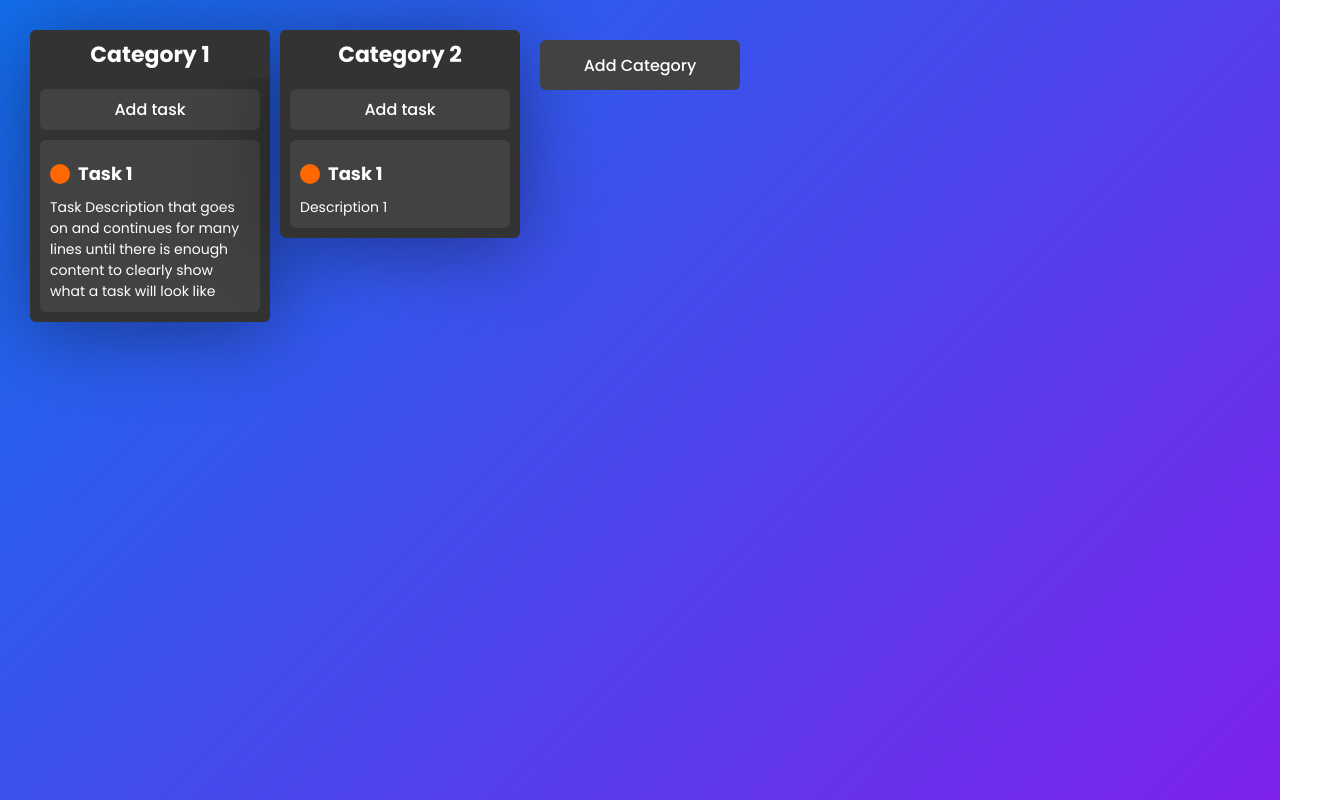
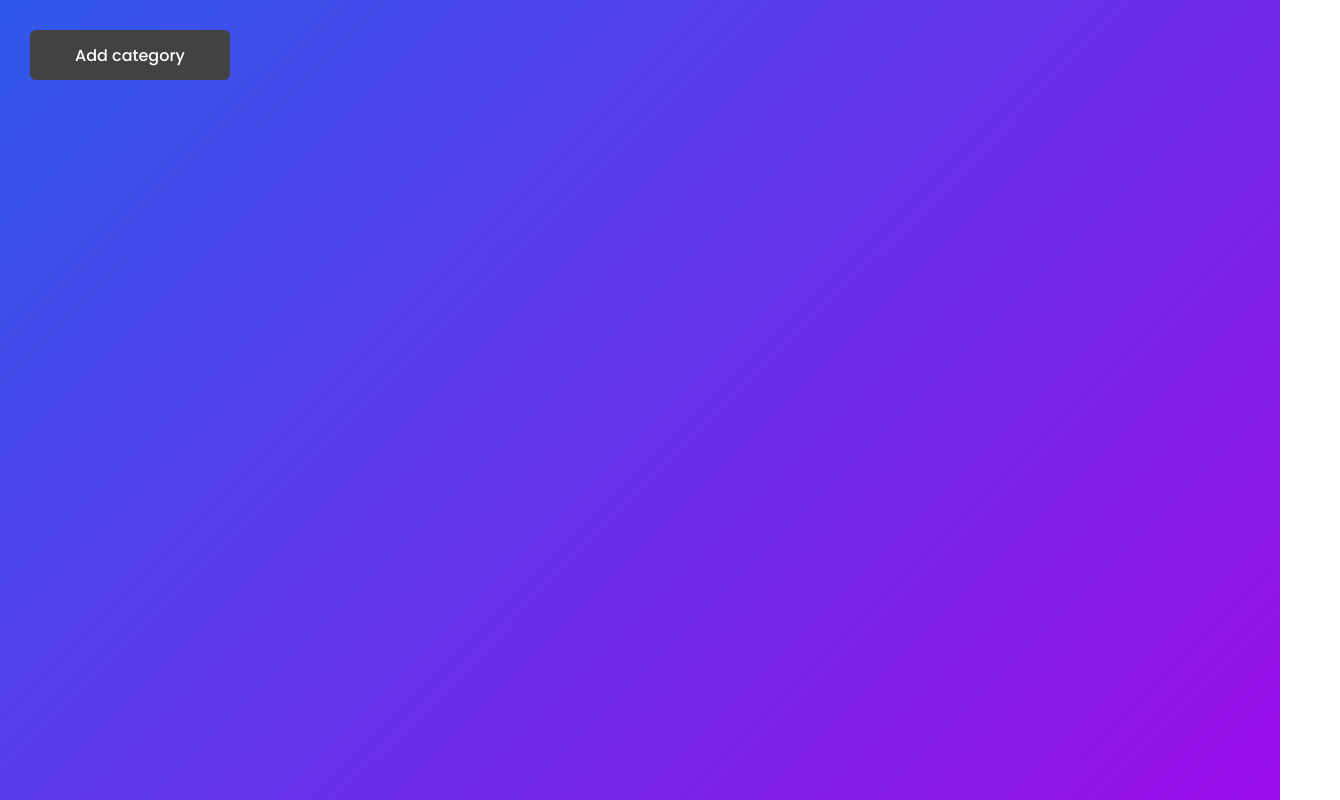
Before and after one commit to Vancouver-Shackers/student-tasker, a React (Create React App) app in the folder frontend/: page / in a window 1280 px wide. Shown: the whole page, 1340 px wide, since content can reach past the window. Built offline with nearby package versions, Linux system fonts and the light colour scheme.

Commit message:
Completed UI styling, started on editables

```diff
--- a/frontend/src/App.css
+++ b/frontend/src/App.css
@@ -1,15 +1,25 @@
 @import url("https://fonts.googleapis.com/css2?family=Poppins:wght@100;200;300;400;500;600;700;800;900&display=swap");
 html,
 body,
-        #root {
-            width: 100vw;
-            height: 100vh;
+#root {}
+
+#root::-webkit-scrollbar {
+    display: none;
+    scrollbar-width: none;
 }
 
 .app {
-            width: 100%;
-            height: 100%;
     /* background-color: white; */
+}
+
+@keyframes animateGradient {
+    0% {}
+    50% {
+        background-position-x: 100%;
+    }
+    100% {
+        background-position-x: 0%;
+    }
 }
 
 @font-face {
@@ -27,6 +37,7 @@
 *::-webkit-scrollbar {
     width: 14px;
     background: #424242;
+    height: 0;
 }
 
 *::-webkit-scrollbar-thumb {
@@ -72,29 +83,34 @@
     font-size: 16px;
 }
 
+.background {
+    background: linear-gradient(135deg, #007bec 0%, #ad00ea 100%);
+    animation: animateGradient 5s infinite;
+    background-size: 200% 100%;
+    position: fixed;
+    top: 0;
+    left: 0;
+    bottom: 0;
+    right: 0;
+}
+
 .taskManagerParent {
     position: absolute;
     top: 0;
+    bottom: 0;
     left: 0;
-            right: 0;
-            bottom: 0;
+    padding: 30px;
     display: flex;
     align-items: flex-start;
     gap: 10px;
-            padding: 30px;
-            background: linear-gradient(135deg, #007bec 0%, #ad00ea 100%);
-            background-size: 200% 100%;
-            animation: animateGradient 5s infinite;
+    min-width: 100%;
+    max-height: 100%;
+    overflow-x: scroll;
+    overflow-y: hidden;
 }
 
-        @keyframes animateGradient {
-            0% {}
-            50% {
-                background-position-x: 100%;
-            }
-            100% {
-                background-position-x: 0%;
-            }
+.taskManagerParent::-webkit-scrollbar {
+    display: none;
 }
 
 .category {
@@ -105,6 +121,7 @@
     max-height: 100%;
     overflow-y: auto;
     position: relative;
+    width: 250px;
 }
 
 .categoryHeader {
@@ -114,7 +131,7 @@
     top: 0;
     z-index: 1;
     background-color: #333333;
-            padding: 8px 0;
+    padding: 8px 12px;
 }
 
 .categoryContent {
@@ -128,7 +145,6 @@
     display: flex;
     flex-direction: column;
     background: #424242;
-            width: 200px;
     padding: 10px;
     border-radius: 6px;
     cursor: pointer;
@@ -155,6 +171,8 @@
 
 .taskDescription {
     font-size: 14px;
+    height: fit-content;
+    overflow: hidden;
 }
 
 .ascend {
--- a/frontend/src/App.tsx
+++ b/frontend/src/App.tsx
@@ -6,33 +6,33 @@ import Category, { CategoryProps } from "./Components/Category";
 
 const App = () => {
   const [categories, setCategories] = React.useState<CategoryProps[]>([
-    {
-      name: "Category 1",
-      tasks: [
-        {
-          name: "Task 1",
-          description:
-            "Task Description that goes on and continues for many lines until there is enough content to clearly show what a task will look like",
-          color: "#FF6700",
-        },
-      ],
-      addTask: (task: TaskProps) => {
-        addTask("Category 1", task);
-      },
-    },
-    {
-      name: "Category 2",
-      tasks: [
-        {
-          name: "Task 1",
-          description: "Description 1",
-          color: "#FF6700",
-        },
-      ],
-      addTask: (task: TaskProps) => {
-        addTask("Category 2", task);
-      },
-    },
+    // {
+    //   name: "Category 1",
+    //   tasks: [
+    //     {
+    //       name: "Task 1",
+    //       description:
+    //         "Task Description that goes on and continues for many lines until there is enough content to clearly show what a task will look like",
+    //       color: "#FF6700",
+    //     },
+    //   ],
+    //   handleAddTask: (task: TaskProps) => {
+    //     handleAddTask("Category 1", task);
+    //   },
+    // },
+    // {
+    //   name: "Category 2",
+    //   tasks: [
+    //     {
+    //       name: "Task 1",
+    //       description: "Description 1",
+    //       color: "#FF6700",
+    //     },
+    //   ],
+    //   handleAddTask: (task: TaskProps) => {
+    //     handleAddTask("Category 2", task);
+    //   },
+    // },
   ]);
 
   // need this to know when to update addTask's state
@@ -42,14 +42,26 @@ const App = () => {
     if (needsUpdate) {
       setNeedsUpdate(false);
       for (let category of categories) {
-        category.addTask = (task: TaskProps) => {
-          addTask(category.name, task);
+        category.handleAddTask = (task: TaskProps) => {
+          handleAddTask(category.name, task);
         };
       }
     }
   }, [needsUpdate]);
 
-  const addTask = (categoryName: string, task: TaskProps) => {
+  const handleChangeTask = (categoryName: string, oldTask: TaskProps, newTask: TaskProps) => {
+    let newCategories = [...categories];
+    let targetCategory = newCategories.find((c) => c.name === categoryName);
+    if (targetCategory) {
+      let task = targetCategory.tasks.find((t) => t === oldTask);
+      if (task) {
+        task = newTask;
+        setCategories(newCategories);
+      }
+    }
+  }
+
+  const handleAddTask = (categoryName: string, task: TaskProps) => {
     let newCategories = [...categories];
     const targetCategory = newCategories.find((c) => c.name === categoryName);
     if (targetCategory) {
@@ -58,16 +70,19 @@ const App = () => {
     }
   };
 
-  const addCategory = (name: string) => {
+  const handleAddCategory = (name: string) => {
     setNeedsUpdate(true);
     setCategories([
       ...categories,
       {
         name: name,
         tasks: [],
-        addTask: (task: TaskProps) => {
-          addTask(name, task);
+        handleAddTask: (task: TaskProps) => {
+          handleAddTask(name, task);
         },
+        handleChangeTask: (oldTask: TaskProps, newTask: TaskProps) => {
+          handleChangeTask(name, oldTask, newTask);
+        }
       },
     ]);
   };
@@ -77,9 +92,13 @@ const App = () => {
       {/* Where the header will go
       <Header /> */}
 
+      <div className="background"></div>
+
       {/* All task-related content */}
       <main className="taskManagerParent">
         {/* Where the tasks resides */}
+
+
         {/* Task catagory */}
 
         {categories.map((category, index) => (
@@ -89,18 +108,18 @@ const App = () => {
           className="button secondaryBG ascend"
           // TEMPORARY STYLING
           style={{
-            margin: "10px",
             width: "200px",
             height: "50px",
           }}
           onClick={() => {
-            addCategory("Category " + (categories.length + 1));
+            handleAddCategory("Category " + (categories.length + 1));
           }}
         >
-          Add Category
+          Add category
         </button>
+
       </main>
-    </div>
+      </div>
   );
 };
 
--- a/frontend/src/Components/Category.tsx
+++ b/frontend/src/Components/Category.tsx
@@ -3,7 +3,8 @@ import Task, { TaskProps } from "./Task";
 export interface CategoryProps {
   name: string;
   tasks: TaskProps[];
-  addTask: (task: TaskProps) => void;
+  handleAddTask: (task: TaskProps) => void;
+  handleChangeTask: (oldTask: TaskProps, newTask: TaskProps) => void;
 }
 
 const Category = (props: CategoryProps) => {
@@ -13,7 +14,7 @@ const Category = (props: CategoryProps) => {
         <div className="categoryContent">
         <button
         className="button secondaryBG ascend"
-        onClick={() => {props.addTask({
+        onClick={() => {props.handleAddTask({
           // Maybe we just have default values, then make the task editable
           name: "New Task",
           description: "Task Description",
--- a/frontend/src/Components/NewCatagory.tsx
+++ /dev/null
@@ -1,5 +0,0 @@
-
-
-export const NewCatagory = () => {
-  return null;
-}
--- a/frontend/src/Components/Task.tsx
+++ b/frontend/src/Components/Task.tsx
@@ -4,20 +4,32 @@ export interface TaskProps {
   /**
    * The hex code of the task color
    */
-  color: string
+  color: string;
 }
 
 const Task = (props: TaskProps) => {
   return (
     <div className="task ascend" tabIndex={0}>
       <div className="taskTopper">
-        <div className={`taskColor`} style={{
-          backgroundColor: props.color
-        }}></div>
+        <div
+          className={`taskColor`}
+          style={{
+            backgroundColor: props.color,
+          }}
+        ></div>
 
-        <h2 className="taskHeader">{props.name}</h2>
+        <h2 className="taskHeader" onChange={(e) => {}} contentEditable></h2>
       </div>
-      <p className="taskDescription">{props.description}</p>
+      <p
+        onBlur={(e) => {
+          console.log(e.currentTarget.textContent);
+        }}
+        defaultValue={props.description}
+        contentEditable
+        suppressContentEditableWarning={true}
+      >
+        {props.description}
+      </p>
     </div>
   );
 };
```
Lines whose indentation alone changed are shown as unchanged.
